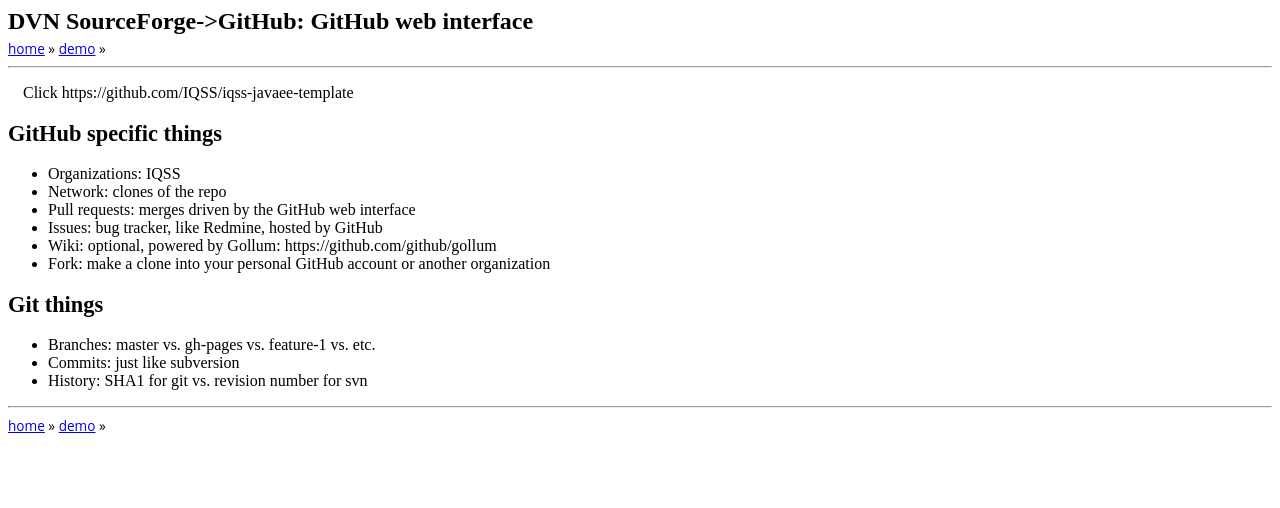
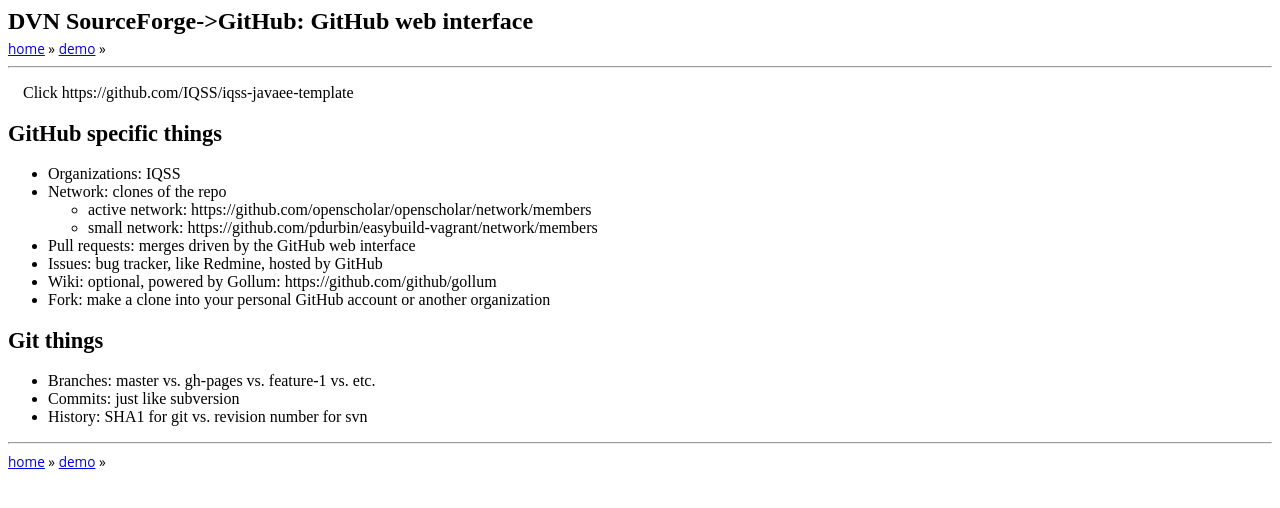
Before and after one commit to dvn/dvn-sourceforge2github, a Jekyll site: the page built from demo/github-ui/index.md, in a window 1280 px wide. Shown: the top 508 px of the page. Built offline with Jekyll 4.4.1, drawn with Linux system fonts in a browser that asks for light colours; Markdown is read by kramdown in place of the engine named in the settings.

Commit message:
examples of github networks (forks)

```diff
--- a/demo/github-ui/index.md
+++ b/demo/github-ui/index.md
@@ -8,6 +8,8 @@ Click https://github.com/IQSS/iqss-javaee-template
 
 - Organizations: IQSS
 - Network: clones of the repo
+    - active network: https://github.com/openscholar/openscholar/network/members
+    - small network: https://github.com/pdurbin/easybuild-vagrant/network/members
 - Pull requests: merges driven by the GitHub web interface
 - Issues: bug tracker, like Redmine, hosted by GitHub
 - Wiki: optional, powered by Gollum: https://github.com/github/gollum
```
